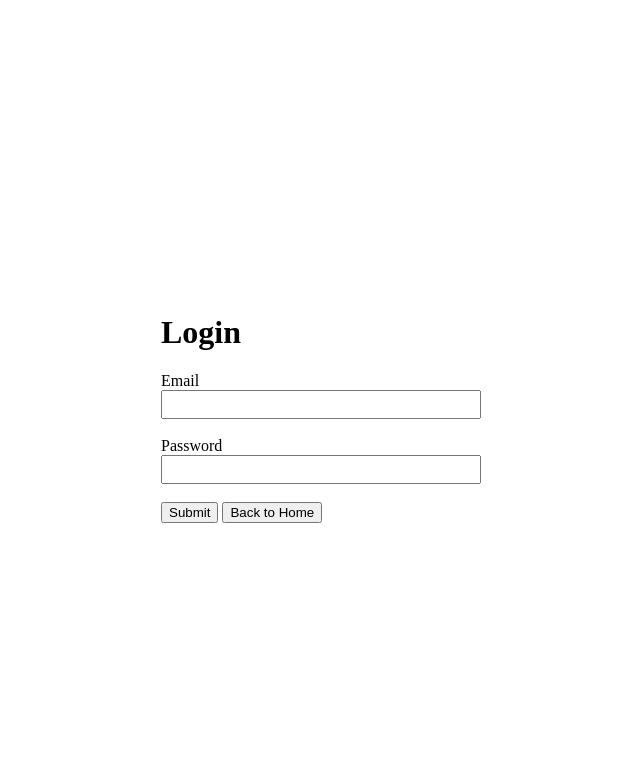
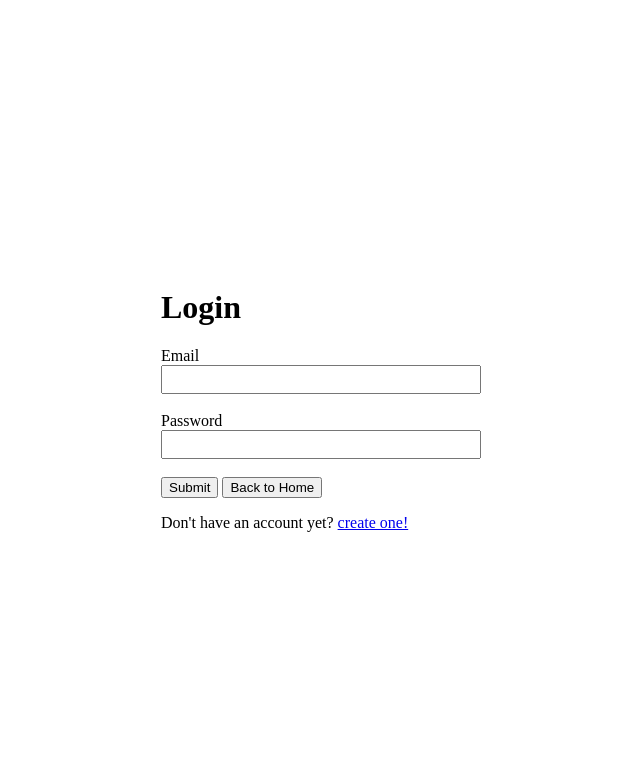
Before and after one commit to taufikaf2900/myHospital, a Node server app: page /login/ in a window 1280 px wide. Shown: the top 772 px of the page, without its empty margins (319-959 px from the left). Run offline with Node 20, Linux system fonts and the light colour scheme; some libraries are stand-ins or nearby versions.

Commit message:
Add link to register page from login page

```diff
--- a/views/login_taufik.ejs
+++ b/views/login_taufik.ejs
@@ -28,6 +28,7 @@
       <button style="cursor: pointer;">Submit</button>
       <button><a href="/" style="text-decoration: none; color: #000;">Back to Home</a></button>
     </form>
+    <p>Don't have an account yet? <a href="/register">create one!</a></p>
   </div>
 </body>
 </html>
```
